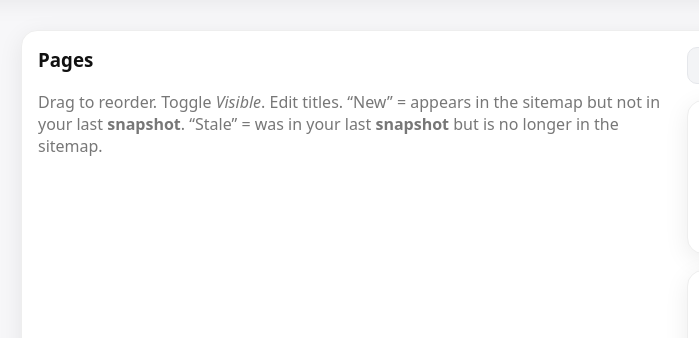
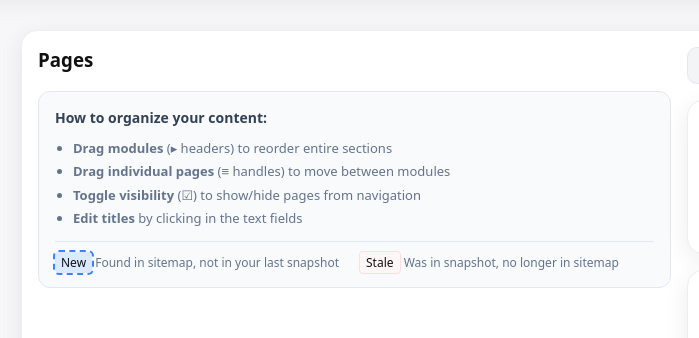
Before and after one commit to dlarmitage/toc-organizer, a website: page toc-manager.html in a window 1280 px wide. Shown: the part 134-472 px from the top of the page, 119-818 px from the left. Drawn offline with Linux system fonts and the light colour scheme.

Commit message:
Improve Pages panel readability and layout
- Replace dense paragraph with structured help box
- Add clear step-by-step instructions for organizing content
- Include visual indicators (▸, ≡, ☑) to match UI elements
- Better explain New/Stale badges with visual examples
- Use proper typography hierarchy and spacing
- Add subtle background and borders for better visual separation

```diff
--- a/toc-manager.html
+++ b/toc-manager.html
@@ -122,7 +122,21 @@
   <section class="card grid">
     <div>
       <h3 style="margin-top:0">Pages</h3>
-      <p class="muted">Drag to reorder. Toggle <em>Visible</em>. Edit titles. “New” = appears in the sitemap but not in your last <b>snapshot</b>. “Stale” = was in your last <b>snapshot</b> but is no longer in the sitemap.</p>
+      <div style="background:#f8fafc;border:1px solid #e2e8f0;border-radius:12px;padding:16px;margin-bottom:16px;">
+        <h4 style="margin:0 0 12px 0;color:#334155;font-size:14px;">How to organize your content:</h4>
+        <ul style="margin:0;padding-left:18px;color:#64748b;font-size:13px;line-height:1.5;">
+          <li style="margin:4px 0;"><strong>Drag modules</strong> (▸ headers) to reorder entire sections</li>
+          <li style="margin:4px 0;"><strong>Drag individual pages</strong> (≡ handles) to move between modules</li>
+          <li style="margin:4px 0;"><strong>Toggle visibility</strong> (☑) to show/hide pages from navigation</li>
+          <li style="margin:4px 0;"><strong>Edit titles</strong> by clicking in the text fields</li>
+        </ul>
+        <div style="margin-top:12px;padding-top:12px;border-top:1px solid #e2e8f0;">
+          <div style="display:flex;gap:20px;font-size:12px;">
+            <div><span style="outline:2px dashed #3b82f6;padding:2px 6px;border-radius:4px;background:#dbeafe;">New</span> <span style="color:#64748b;">Found in sitemap, not in your last snapshot</span></div>
+            <div><span style="background:#fff7f7;border:1px solid #ffdede;padding:2px 6px;border-radius:4px;">Stale</span> <span style="color:#64748b;">Was in snapshot, no longer in sitemap</span></div>
+          </div>
+        </div>
+      </div>
       <ul id="list"></ul>
     </div>
     <div>
```
